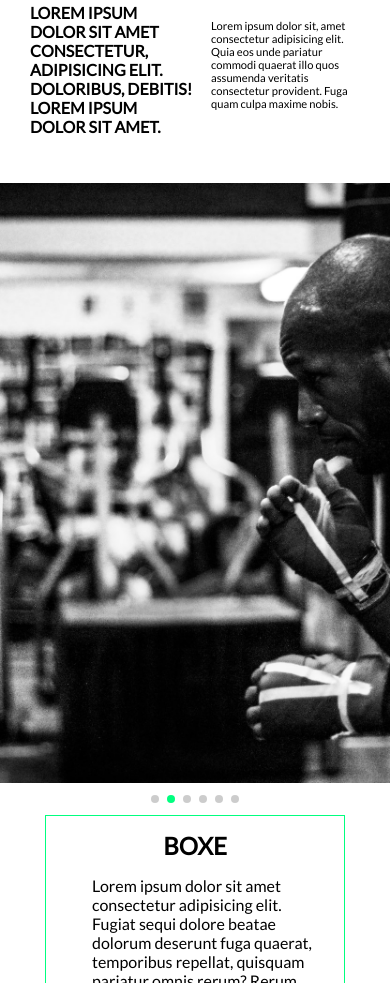
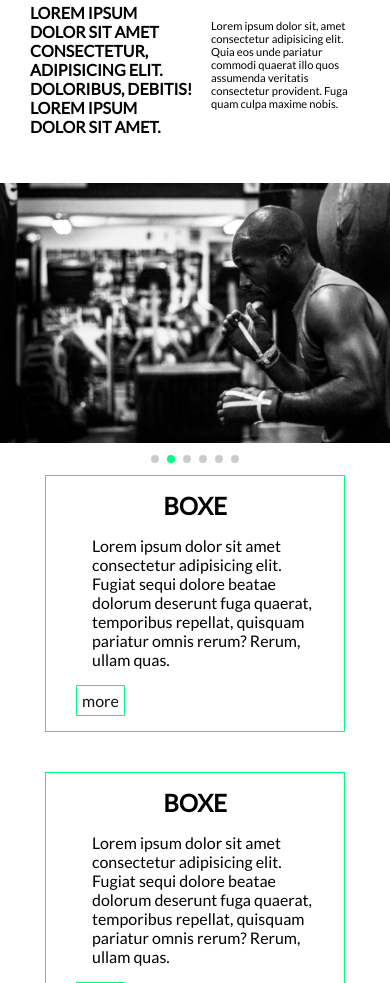
Before and after one commit to duu19/silverback-gym, a plain HTML site: page index.html in a window 390 px wide. Shown: the part 913-1896 px from the top of the page. Drawn offline with nearby package versions, Linux system fonts and the light colour scheme.

Commit message:
fix: carousel imgs

```diff
--- a/slides/slides.css
+++ b/slides/slides.css
@@ -48,3 +48,12 @@
     bottom: auto;
     margin-top: 6px;
 }
+
+@media (max-width: 500px) {
+    .slides-bg {
+        height: auto;
+    }
+    .swiper-slide img {
+        object-fit: contain;
+    }
+}
```
